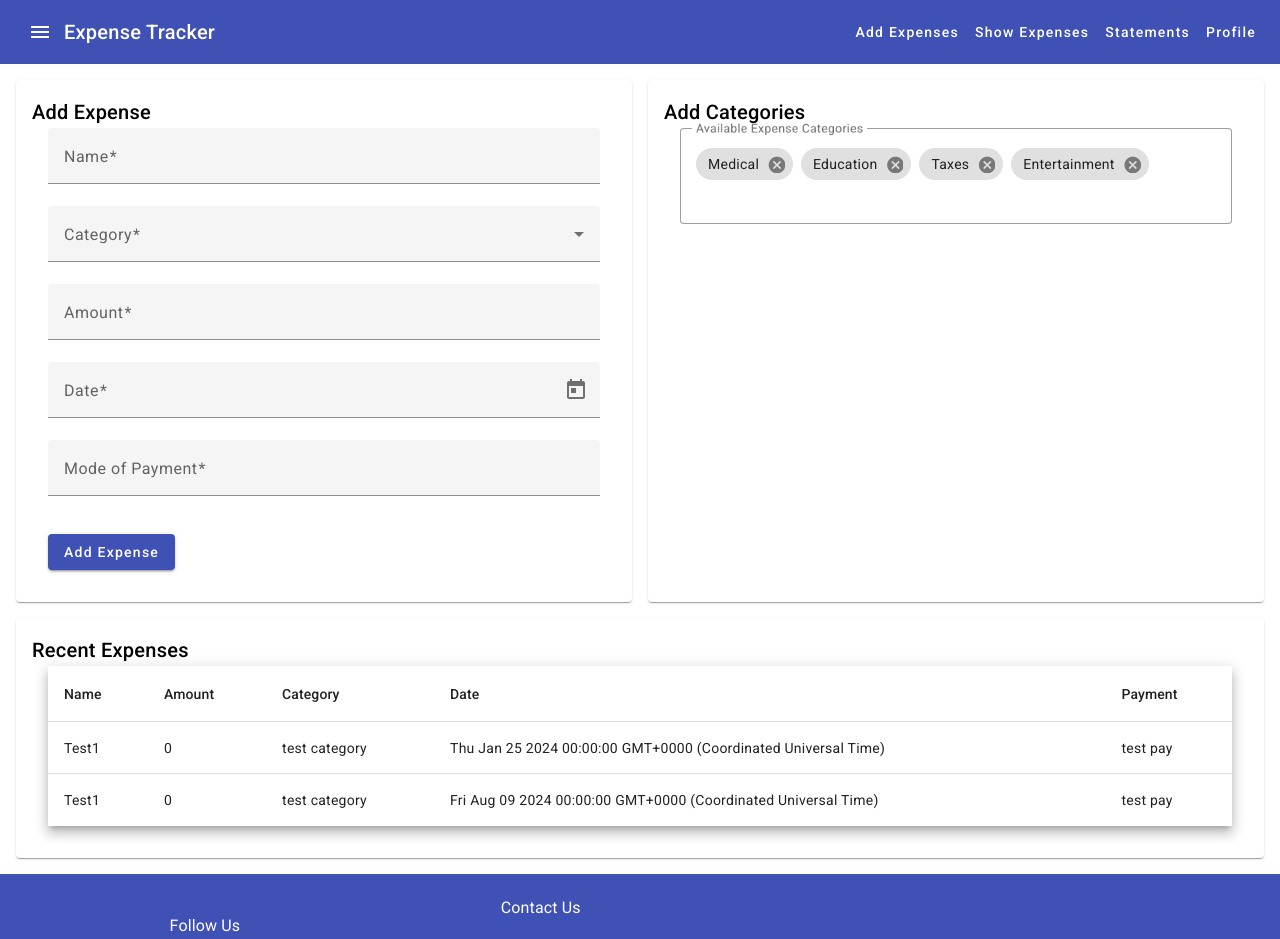
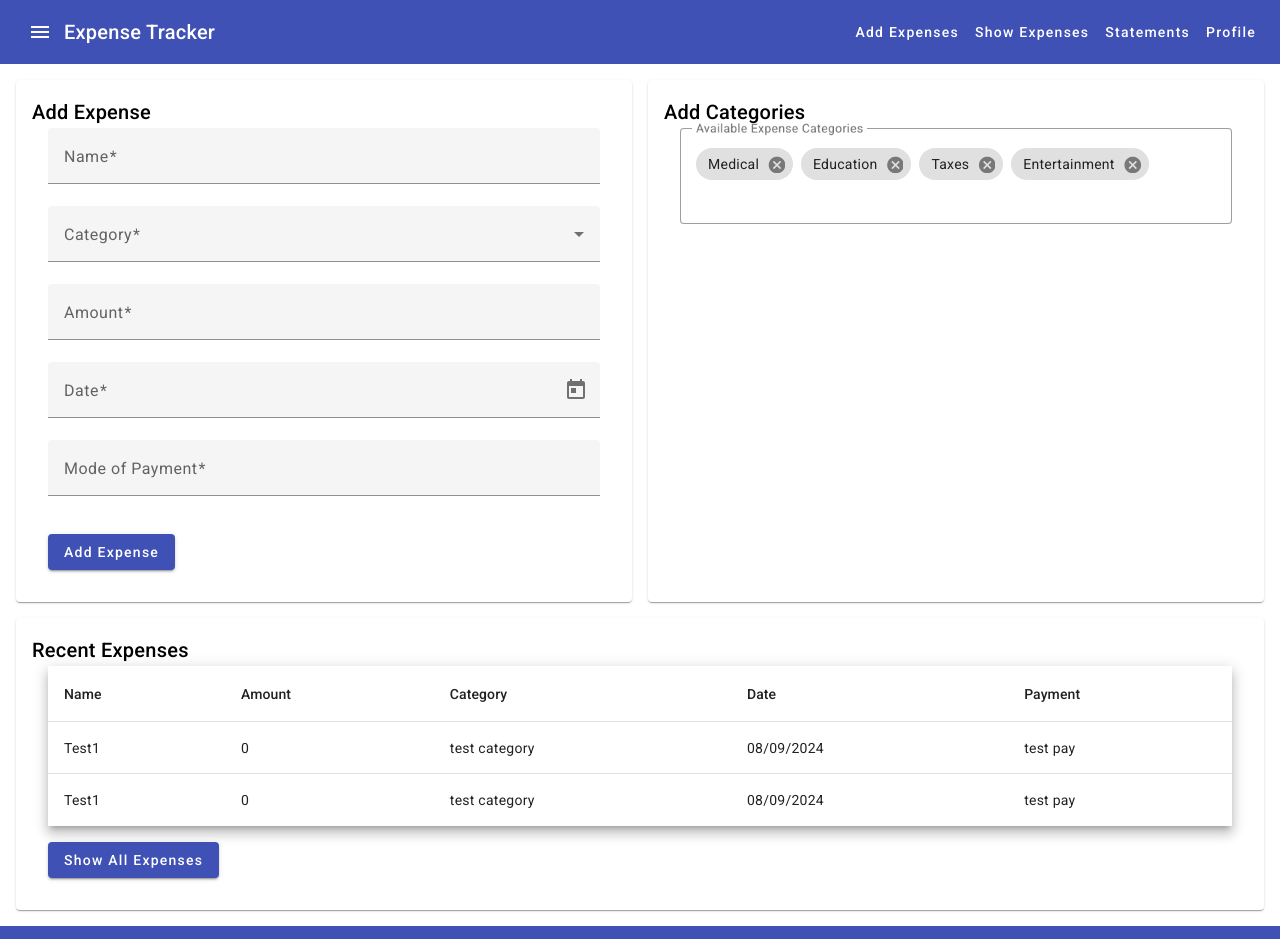
Before and after one commit to DeepakMin2/expense_tracker2, an Angular app: page /addExpense in a window 1280 px wide. Shown: the top 939 px of the page. Built offline with nearby package versions, Linux system fonts and the light colour scheme.

Commit message:
fixed date bug in AEC and added route to showExpenses

```diff
--- a/src/app/add-expense/add-expense.component.css
+++ b/src/app/add-expense/add-expense.component.css
@@ -24,6 +24,13 @@ button {
   margin-top: 16px;
 }
 
+.show-expense-button{
+  position: relative;
+  align-self: flex-end;
+  margin-top: 16px;
+  margin-right: 16px;
+}
+
 mat-chip-row {
   display: flex;
   align-items: center;
--- a/src/app/add-expense/add-expense.component.html
+++ b/src/app/add-expense/add-expense.component.html
@@ -76,37 +76,39 @@
         <mat-card-content>
             <table mat-table [dataSource]="dataSource2" class="mat-elevation-z8">
 
-                <!-- Name Column -->
+
                 <ng-container matColumnDef="name">
                   <th mat-header-cell *matHeaderCellDef> Name </th>
-                  <td mat-cell *matCellDef="let element"> {{element.name}} </td>
+                  <td mat-cell *matCellDef="let expense"> {{expense.name}} </td>
                 </ng-container>
 
-                <!-- Weight Column -->
+
                 <ng-container matColumnDef="amount">
                   <th mat-header-cell *matHeaderCellDef> Amount </th>
-                  <td mat-cell *matCellDef="let element"> {{element.amount}} </td>
+                  <td mat-cell *matCellDef="let expense"> {{expense.amount}} </td>
                 </ng-container>
 
-                <!-- Symbol Column -->
+
                 <ng-container matColumnDef="category">
                   <th mat-header-cell *matHeaderCellDef> Category </th>
-                  <td mat-cell *matCellDef="let element"> {{element.category}} </td>
+                  <td mat-cell *matCellDef="let expense"> {{expense.category}} </td>
                 </ng-container>
 
                 <ng-container matColumnDef="date">
                     <th mat-header-cell *matHeaderCellDef> Date </th>
-                    <td mat-cell *matCellDef="let element"> {{element.date}} </td>
+                    <td mat-cell *matCellDef="let expense"> {{formatDate(expense.date)}} </td>
                 </ng-container>
 
                 <ng-container matColumnDef="payment">
                     <th mat-header-cell *matHeaderCellDef> Payment </th>
-                    <td mat-cell *matCellDef="let element"> {{element.payment}} </td>
-                  </ng-container>
+                    <td mat-cell *matCellDef="let expense"> {{expense.payment}} </td>
+                </ng-container>
 
                 <tr mat-header-row *matHeaderRowDef="displayedColumns"></tr>
                 <tr mat-row *matRowDef="let row; columns: displayedColumns;"></tr>
             </table>
+
+            <button mat-raised-button class="show-expense-button" color="primary" routerLink="/showExpense">Show All Expenses</button>
         </mat-card-content>
     </mat-card>
 </div>
--- a/src/app/add-expense/add-expense.component.ts
+++ b/src/app/add-expense/add-expense.component.ts
@@ -1,3 +1,4 @@
+import { DatePipe } from '@angular/common';
 import { Component } from '@angular/core';
 import { FormControl, FormGroup, Validators } from '@angular/forms';
 import { MatChipInputEvent } from '@angular/material/chips';
@@ -15,7 +16,7 @@ export interface Expense{
 
 
 const EXPENSES_DATA: Expense[] = [
-  {name: 'Test1', amount: 0, category: 'test category', date: new Date (2023,12,25), payment: 'test pay'},
+  {name: 'Test1', amount: 0, category: 'test category', date: new Date (2024,7,9), payment: 'test pay'},
   {name: 'Test1', amount: 0, category: 'test category', date: new Date (2024,7,9), payment: 'test pay'},
 ];
 
@@ -23,9 +24,11 @@ const EXPENSES_DATA: Expense[] = [
 @Component({
   selector: 'app-add-expense',
   templateUrl: './add-expense.component.html',
-  styleUrls: ['./add-expense.component.css']
+  styleUrls: ['./add-expense.component.css'],
+  providers: [DatePipe]
 })
 export class AddExpenseComponent {
+
 
   categories = ['Medical', 'Education', 'Taxes', 'Entertainment'];
 
@@ -35,7 +38,7 @@ export class AddExpenseComponent {
 
   addExpenseForm: FormGroup;
 
-  constructor(){
+  constructor( private datePipe: DatePipe){
     this.addExpenseForm = new FormGroup({
       expenseName: new FormControl('',[Validators.required]),
       category: new FormControl('',[Validators.required]),
@@ -54,7 +57,7 @@ export class AddExpenseComponent {
         date: this.addExpenseForm.value.date,
         payment: this.addExpenseForm.value.payment,
       }
-      this.dataSource2.data = [...this.dataSource2.data, newExpense]
+      this.dataSource2.data = [...this.dataSource2.data.slice(-4), newExpense]
 
       console.log(newExpense)
 
@@ -81,4 +84,8 @@ export class AddExpenseComponent {
       this.categories.splice(index,1);
     }
   }
+
+  formatDate(date: Date): string {
+    return this.datePipe.transform(date,'MM/dd/yyyy') || '';
+  }
 }
```
